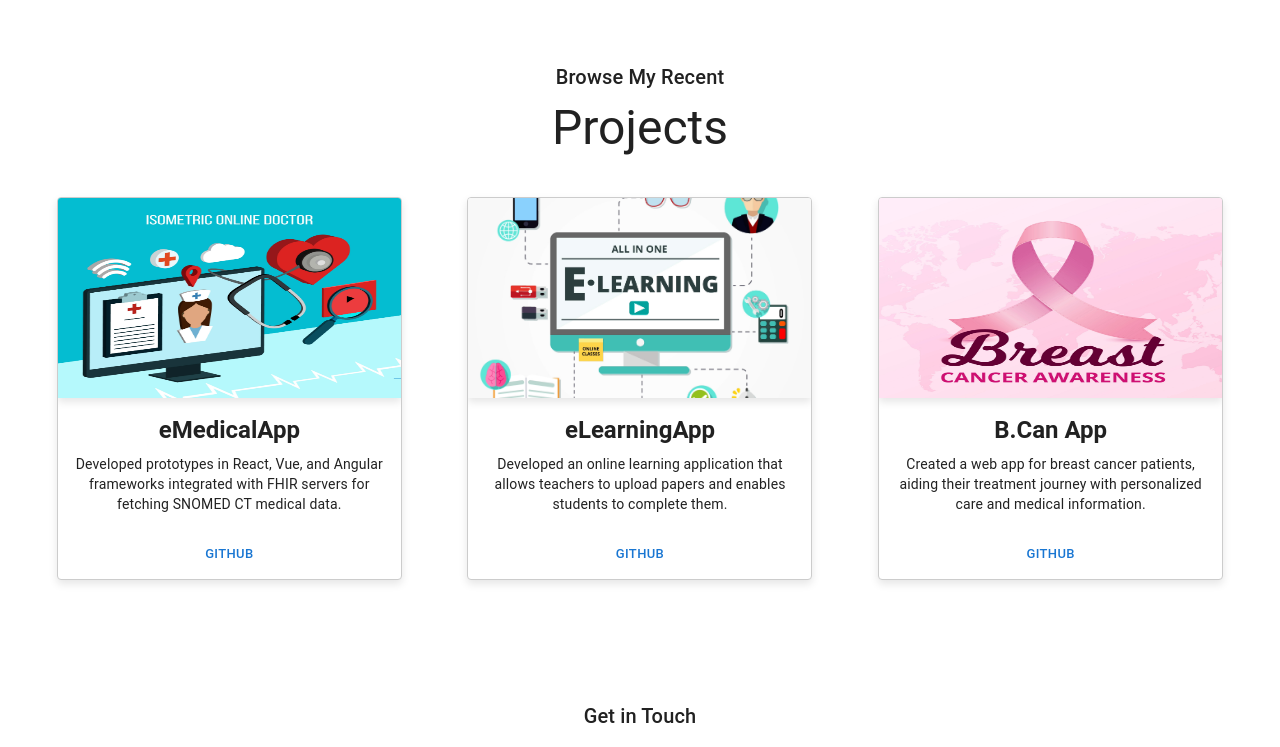
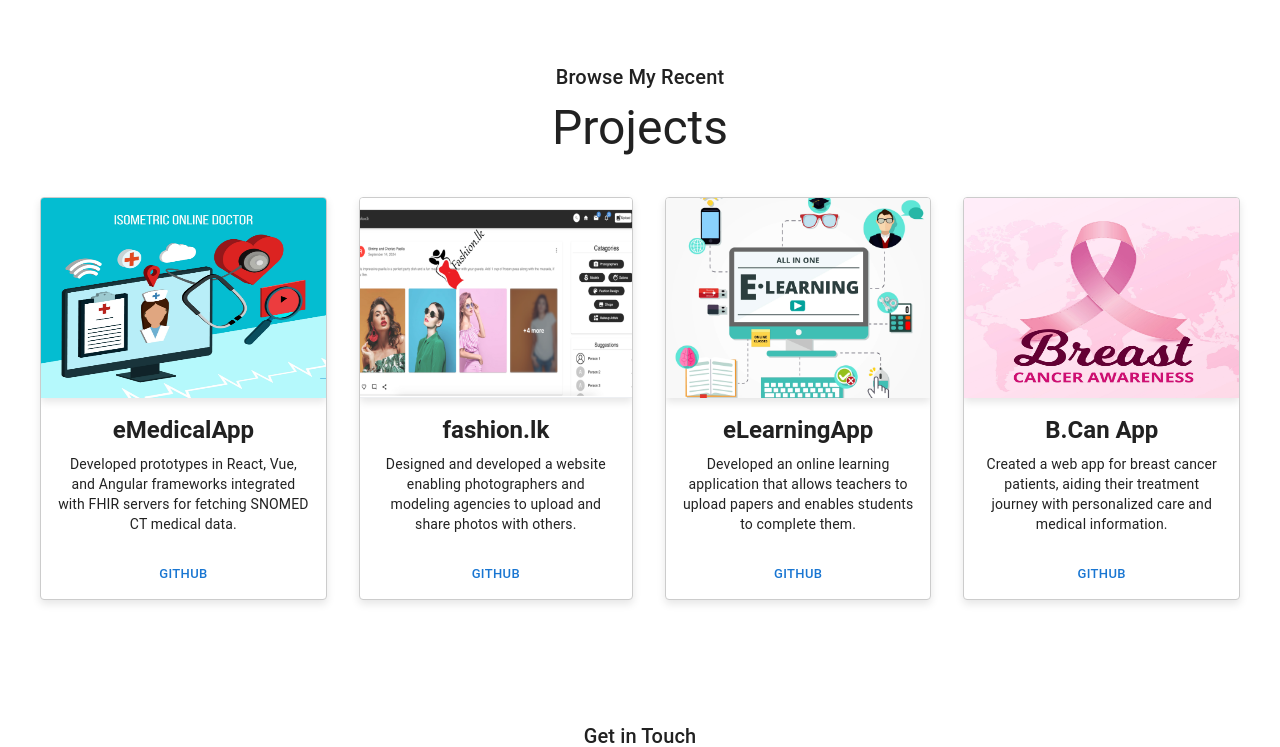
Before and after one commit to N-kapila/personal-portfolio, a React (Create React App) app: page / in a window 1280 px wide. Shown: the part 1510-2257 px from the top of the page. Built offline with nearby package versions, Linux system fonts and the light colour scheme.

Commit message:
update projects

```diff
--- a/src/components/Body.js
+++ b/src/components/Body.js
@@ -38,6 +38,7 @@ import GitHubIcon from "@mui/icons-material/GitHub";
 import user from "../assests/user1.png";
 import resume from "../assests/cv.pdf";
 import med from "../assests/med.jpg";
+import fashion from "../assests/fashion.png";
 import learn from "../assests/learning.jpg";
 import Bcan from "../assests/B can.jpg";
 import image from "../assests/image.jpg";
@@ -185,7 +186,6 @@ function Body() {
           </Grid>
         </Grid>
       </Box>
-
       <Box id="experience" sx={{ p: 5, mt: 5 }}>
         <Box
           sx={{
@@ -232,7 +232,7 @@ function Body() {
                 <Typography variant="body1" gutterBottom>
                   <strong>Web Development</strong>
                   <br />
-                  <Typography variant="body2">1+ years</Typography>
+                  <Typography variant="body2">2+ years</Typography>
                 </Typography>
               </Box>
             </Item>
@@ -333,6 +333,7 @@ function Body() {
         </Grid>
       </Box>
 
+      {/* Projects start */}
       <Box id="projects" sx={{ p: 5, mt: 5 }}>
         <Box
           sx={{
@@ -408,6 +409,70 @@ function Body() {
                 size="small"
                 color="primary"
                 href="https://github.com/N-kapila/eMedicalApp"
+                target="_blank"
+                rel="noopener noreferrer"
+                sx={{
+                  "&:hover": {
+                    backgroundColor: "#6B9AB4",
+                    color: "white",
+                  },
+                  borderRadius: "8px",
+                  padding: "5px 16px",
+                }}
+              >
+                Github
+              </Button>
+            </CardActions>
+          </Card>
+
+          <Card
+            sx={{
+              maxWidth: 345,
+              minWidth: 190,
+              border: "1px solid #ccc",
+              boxShadow: "0 4px 8px rgba(0,0,0,0.1)",
+            }}
+          >
+            <CardActionArea>
+              <CardMedia
+                component="img"
+                height="200"
+                image={fashion}
+                alt="eLearningApp"
+                sx={{
+                  transition: "transform 0.3s ease-in-out",
+                  "&:hover": {
+                    transform: "scale(1.05)",
+                  },
+                  boxShadow: "0 4px 8px rgba(0,0,0,0.1)",
+                }}
+              />
+              <CardContent>
+                <Typography
+                  gutterBottom
+                  variant="h5"
+                  component="div"
+                  sx={{ fontWeight: "bold" }}
+                >
+                  fashion.lk
+                </Typography>
+                <Typography variant="body2" color="text.primary">
+                  Designed and developed a website enabling photographers and
+                  modeling agencies to upload and share photos with others.
+                </Typography>
+              </CardContent>
+            </CardActionArea>
+            <CardActions
+              sx={{
+                display: "flex",
+                alignItems: "center",
+                justifyContent: "center",
+              }}
+            >
+              <Button
+                size="small"
+                color="primary"
+                href="https://github.com/N-kapila/models-site"
                 target="_blank"
                 rel="noopener noreferrer"
                 sx={{
@@ -554,6 +619,9 @@ function Body() {
           </Card>
         </Stack>
       </Box>
+      {/* Projects end */}
+
+      {/* Contact me */}
       <Box id="contact" sx={{ p: 5, mt: 5 }}>
         <Box
           sx={{
```
Also changed, not shown: src/assests/fashion.png (added), 8 other files (tests, documents, lock files or other folders).
